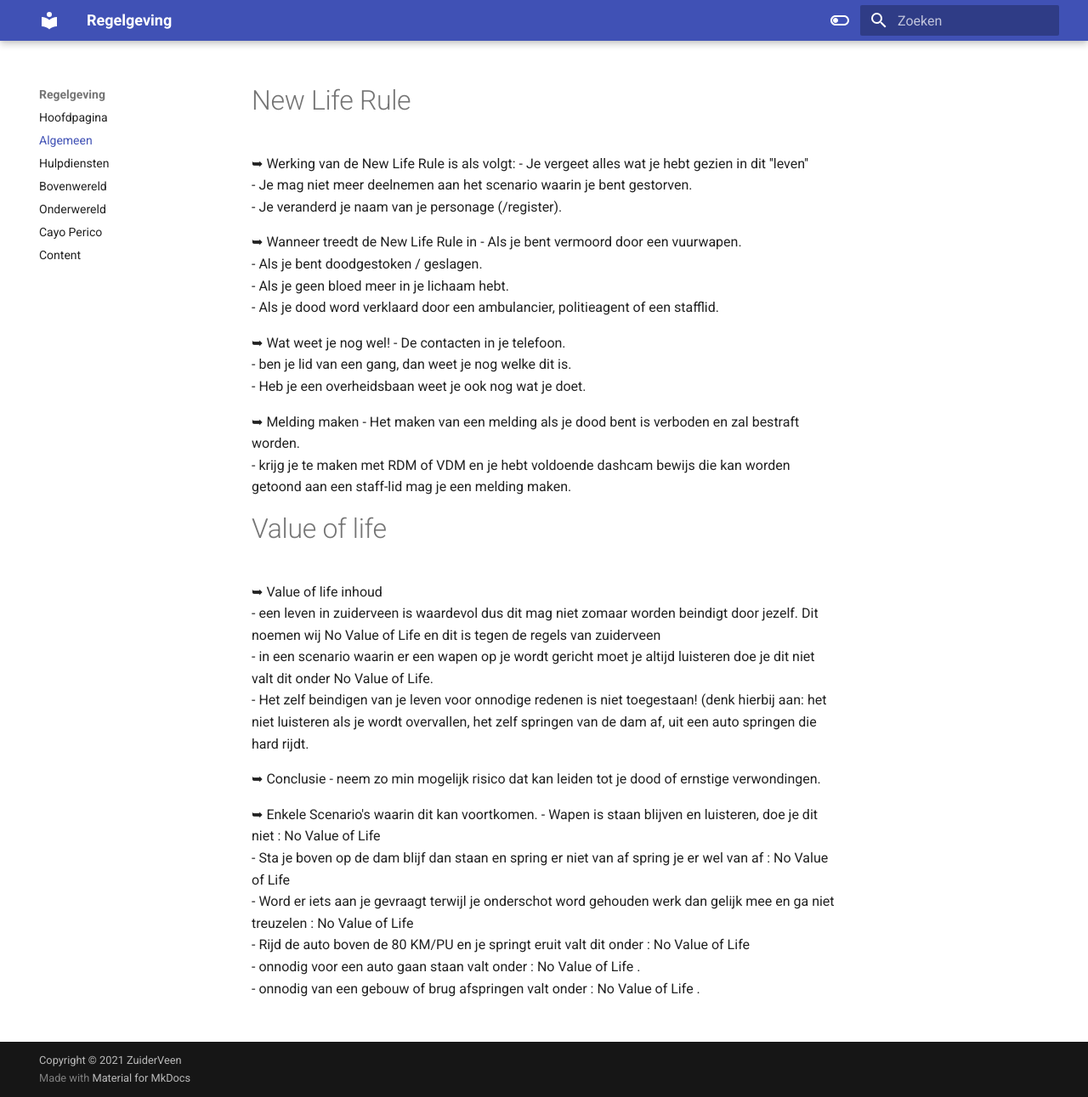
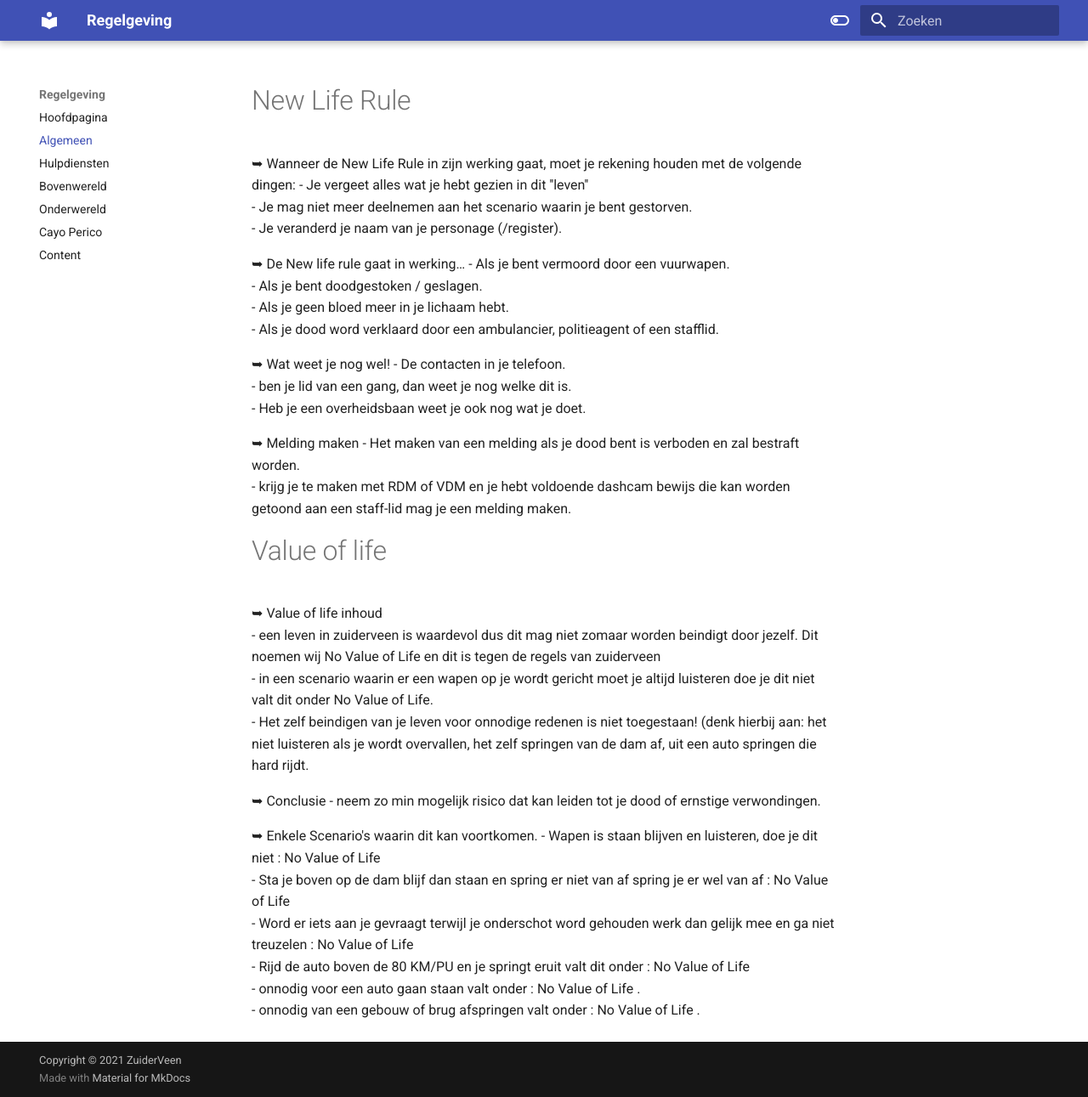
Before and after one commit to CappaWappa/Regels, an MkDocs documentation site: the page built from docs/algemeen.md, in a window 1280 px wide and 1291 px high. Shown: the whole window at 85% size. Built offline with MkDocs 1.6.1 and Material for MkDocs 9.7.7, drawn with Linux system fonts in a browser that asks for light colours; comment, search, counter and statistics services are not loaded.

Commit message:
Update algemeen.md

```diff
--- a/docs/algemeen.md
+++ b/docs/algemeen.md
@@ -1,10 +1,10 @@
 # New Life Rule
-➥ Werking van de New Life Rule is als volgt:
+➥ Wanneer de New Life Rule in zijn werking gaat, moet je rekening houden met de volgende dingen:
    - Je vergeet alles wat je hebt gezien in dit ''leven''</br>
    - Je mag niet meer deelnemen aan het scenario waarin je bent gestorven.</br>
    - Je veranderd je naam van je personage (/register).</br>
 
-➥ Wanneer treedt de New Life Rule in </b>
+➥  De New life rule gaat in werking…
    - Als je bent vermoord door een vuurwapen.</b></br>
    - Als je bent doodgestoken / geslagen.</b></br>
    - Als je geen bloed meer in je lichaam hebt.</b></br>
```
